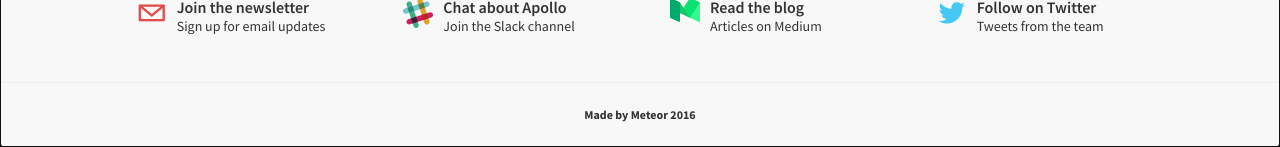
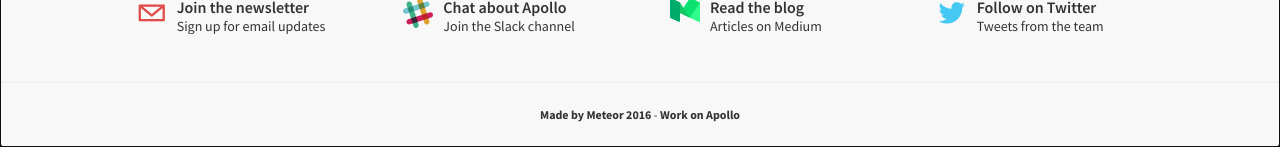
Before and after one commit to apollographql/apollo, a Jekyll site: the page built from index.html, in a window 1280 px wide. Shown: the part 1036-1183 px from the top of the page. Built offline with Jekyll 4.4.1, drawn with Linux system fonts in a browser that asks for light colours; some web fonts are replaced; comment, search, counter and statistics services are not loaded.

Commit message:
Jobs link

```diff
--- a/_layouts/default.html
+++ b/_layouts/default.html
@@ -84,7 +84,7 @@
           </div>
           <hr>
           <div class="btm-cap">
-            <a href="https://meteor.com" class="link tertiary">Made by Meteor 2016</a>
+            <a href="https://meteor.com" class="link tertiary">Made by Meteor 2016</a> - <a class="link tertiary" href="https://jobs.lever.co/meteor/5e11e6cf-5303-4c12-a3e7-11e5f8da4be1">Work on Apollo</a>
           </div>
         </footer>
       </div>
```
